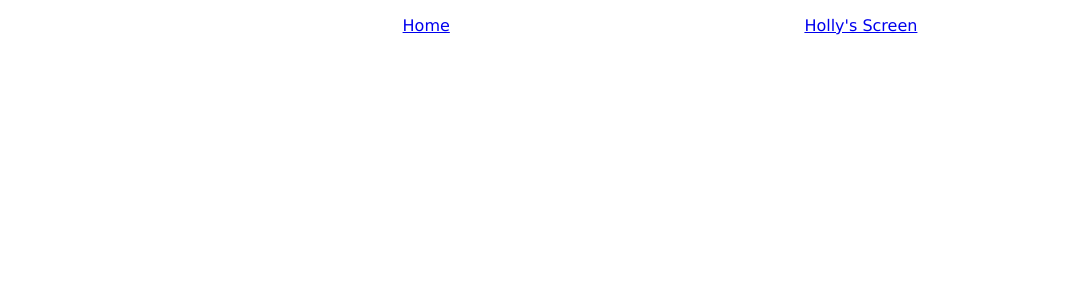
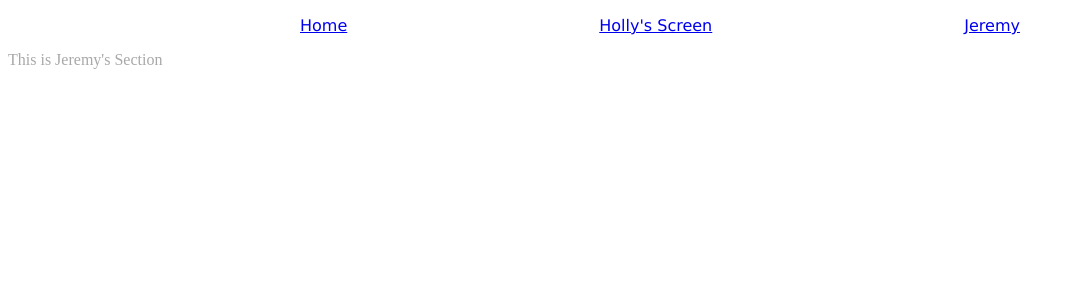
Before and after one commit to sargimo/my-classmates-geoff, a Vue app: page /jeremy in a window 1280 px wide. Shown: the top 300 px of the page, without its empty margins (0-1074 px from the left). Built offline with nearby package versions, Linux system fonts and the light colour scheme.

Commit message:
Jeremy's Commit i hope this works

```diff
--- a/src/components/MyHeader.vue
+++ b/src/components/MyHeader.vue
@@ -3,6 +3,8 @@
     <ul>
       <li><router-link v-bind:to="'/'" exact>Home</router-link></li>
       <li><router-link v-bind:to="'/holly'" exact>Holly's Screen</router-link></li>
+        <li><router-link v-bind:to="'/'">Jeremy</router-link></li>
+
     </ul>
   </nav>
 </template>
--- /dev/null
+++ b/src/components/jeremy/Jeremy.vue
@@ -0,0 +1,18 @@
+<template>
+  <div class="header">
+    <p>This is Jeremy's Section</p>
+  </div>
+</template>
+
+<script>
+export default {
+  name: "Jeremy"
+};
+</script>
+
+<!-- Add "scoped" attribute to limit CSS to this component only -->
+<style scoped>
+p{
+    color: #a8a8a8;
+}
+</style>
--- a/src/main.js
+++ b/src/main.js
@@ -2,6 +2,7 @@ import Vue from "vue";
 import App from "./App.vue";
 import Home from "./components/Home.vue";
 import Holly from "./components/Holly/Holly.vue";
+import Jeremy from "./components/jeremy/Jeremy.vue";
 import VueRouter from "vue-router";
 
 Vue.config.productionTip = false;
@@ -9,7 +10,8 @@ Vue.use(VueRouter);
 
 const routes = [
   {path: "/", component: Home},
-  {path: "/holly", component: Holly}
+  {path: "/holly", component: Holly},
+  {path: "/jeremy", component: Jeremy}
 ]
 
 const router = new VueRouter({
```
